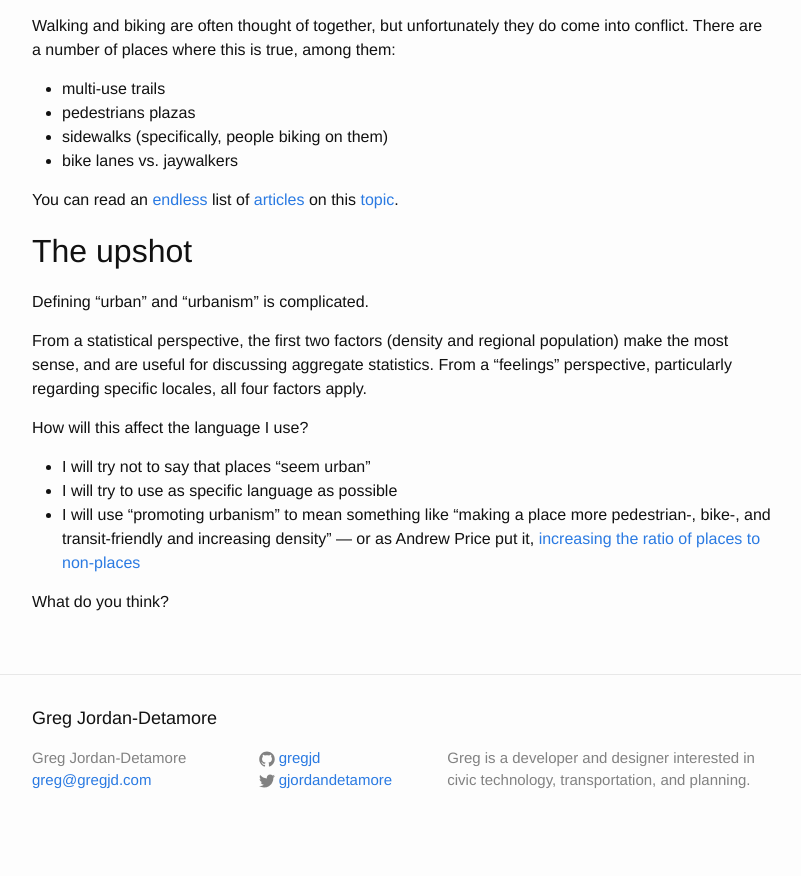
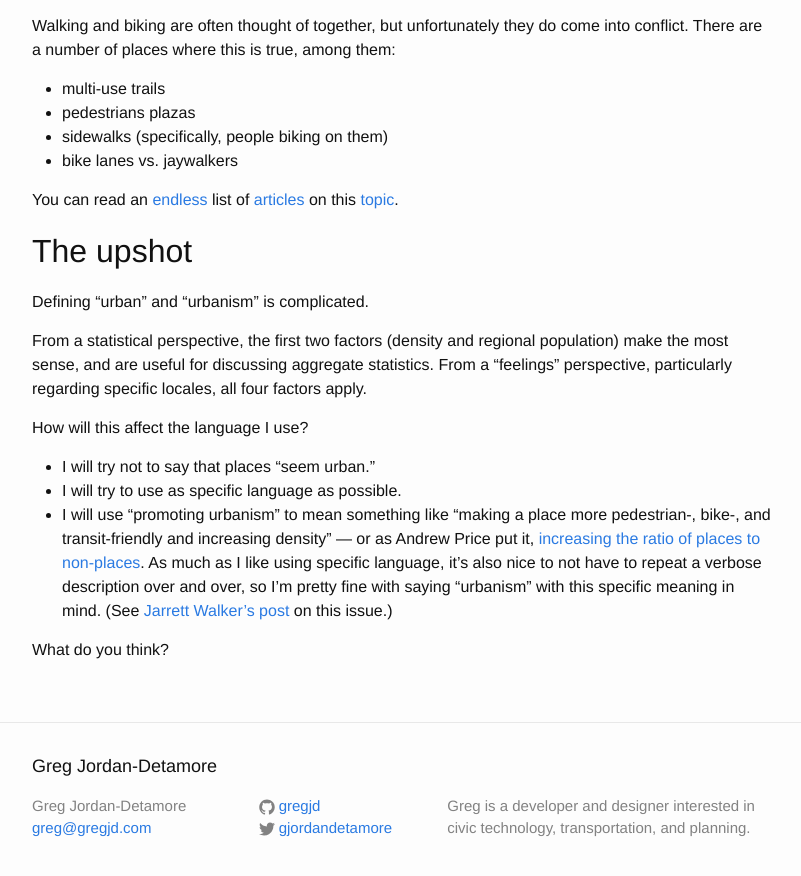
Before and after one commit to gregjd/gregjd.github.io, a Jekyll site: the page built from _posts/2016-03-27-what-does-urban-mean.md, in a window 1280 px wide and 900 px high, scrolled down 7817 px. Shown: the top 876 px of the window, without its empty margins (238-1039 px from the left). Built offline with Jekyll 4.4.1, drawn with Linux system fonts in a browser that asks for light colours; Markdown is read by kramdown in place of the engine named in the settings; before the commit the page ends 8669 px from its top, so only the background shows below that.

Commit message:
Add reference to Jarrett Walker's post

```diff
--- a/_posts/2016-03-27-what-does-urban-mean.md
+++ b/_posts/2016-03-27-what-does-urban-mean.md
@@ -3,6 +3,7 @@ published: true
 title: "What does 'urban' mean?"
 layout: post
 ---
+
 
 
 Discussions about urban geography and planning often include the term _urban_. But what do we mean when we say "urban," and what is the alternative or opposite? And how can you examine a place and determine whether or not it's urban?
@@ -144,8 +145,8 @@ From a statistical perspective, the first two factors (density and regional popu
 
 How will this affect the language I use?
 
-- I will try not to say that places "seem urban"
-- I will try to use as specific language as possible
-- I will use "promoting urbanism" to mean something like "making a place more pedestrian-, bike-, and transit-friendly and increasing density" --- or as Andrew Price put it, [increasing the ratio of places to non-places](http://www.andrewalexanderprice.com/blog20121015.php#.VvhOgPkrLs0)
+- I will try not to say that places "seem urban."
+- I will try to use as specific language as possible.
+- I will use "promoting urbanism" to mean something like "making a place more pedestrian-, bike-, and transit-friendly and increasing density" --- or as Andrew Price put it, [increasing the ratio of places to non-places](http://www.andrewalexanderprice.com/blog20121015.php#.VvhOgPkrLs0). As much as I like using specific language, it's also nice to not have to repeat a verbose description over and over, so I'm pretty fine with saying "urbanism" with this specific meaning in mind. (See [Jarrett Walker's post](http://humantransit.org/2014/01/questionable-word-watch-urbanism.html) on this issue.)
 
 What do you think?
```
